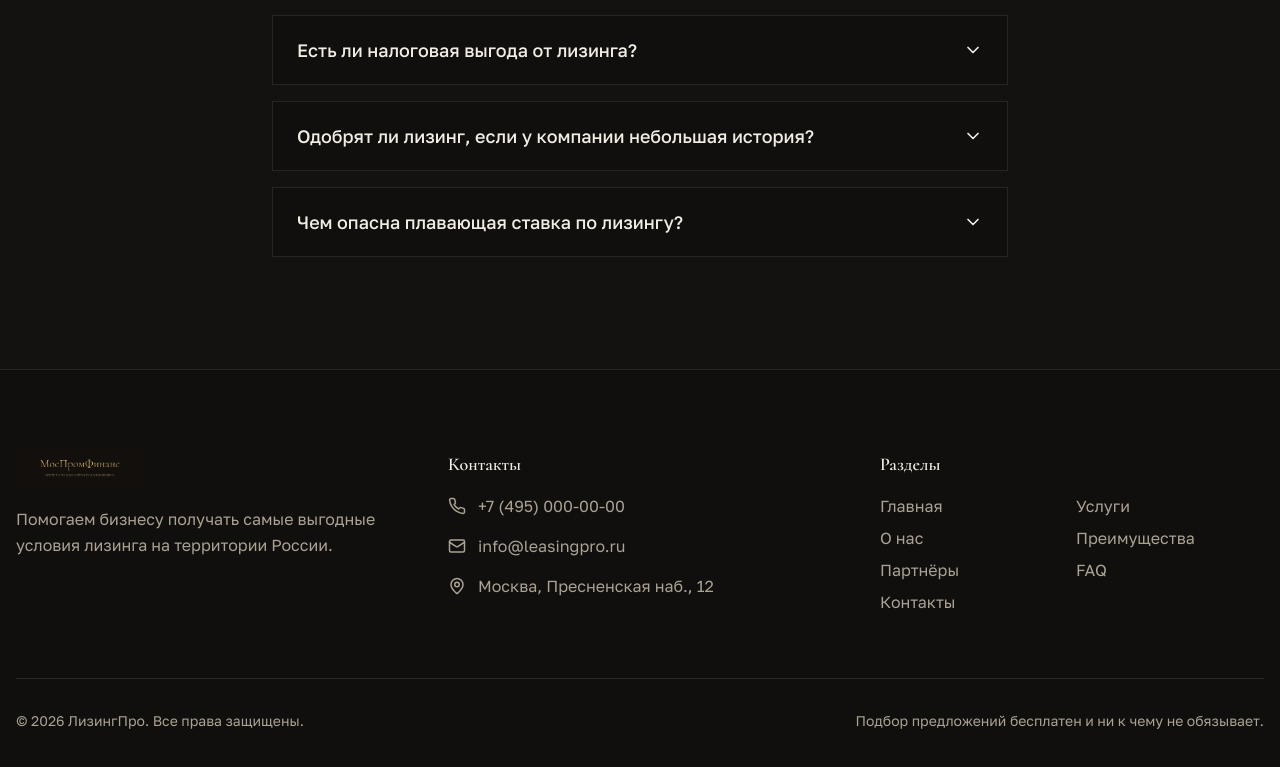
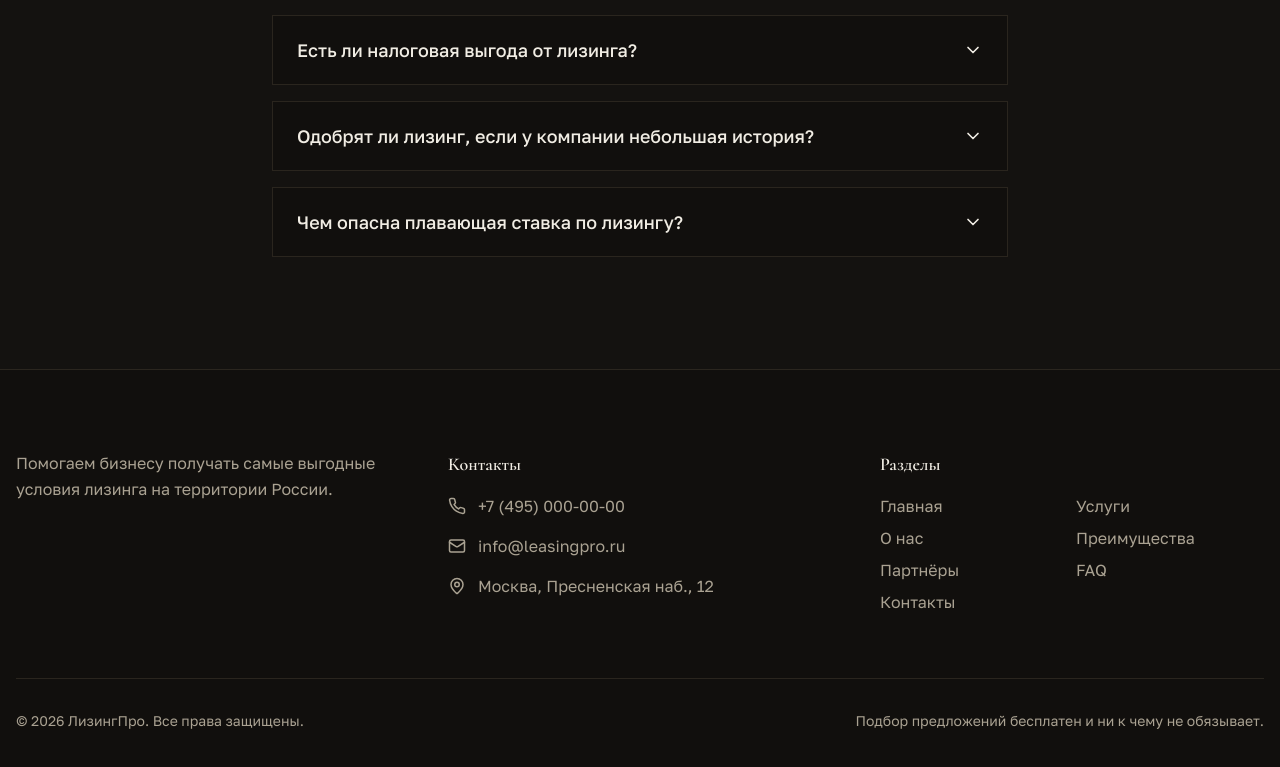
Before and after one commit to pr-poehali-dev/leasing-site-creation, a React (Vite) app: page / in a window 1280 px wide. Shown: the part 7115-7882 px from the top of the page. Built offline with nearby package versions, Linux system fonts and the light colour scheme.

Commit message:
feat: размеры баннера и логотип в футере

```diff
--- a/src/pages/Index.tsx
+++ b/src/pages/Index.tsx
@@ -167,7 +167,7 @@ const Index = () => {
       {/* NAV */}
       <header className="fixed top-0 inset-x-0 z-50 backdrop-blur-md bg-background/70 border-b border-border/60">
         <div className="container mx-auto flex items-center justify-between gap-3 h-20 px-4">
-          <a href="#hero" className="flex items-center h-12 w-40 shrink-0">
+          <a href="#hero" className="flex items-center w-[260px] h-[60px] shrink-0">
             <img src={logo} alt="МосПромФинанс" className="h-full w-full object-contain object-left" />
           </a>
           <nav className="hidden lg:flex items-center gap-8">
@@ -591,8 +591,7 @@ const Index = () => {
         <div className="container mx-auto px-4">
           <div className="grid md:grid-cols-3 gap-12 mb-16">
             <div>
-              <img src={logo} alt="МосПромФинанс" className="h-10 w-auto object-contain object-left" />
-              <p className="text-muted-foreground mt-4 leading-relaxed">
+              <p className="text-muted-foreground leading-relaxed">
                 Помогаем бизнесу получать самые выгодные условия лизинга на
                 территории России.
               </p>
```
